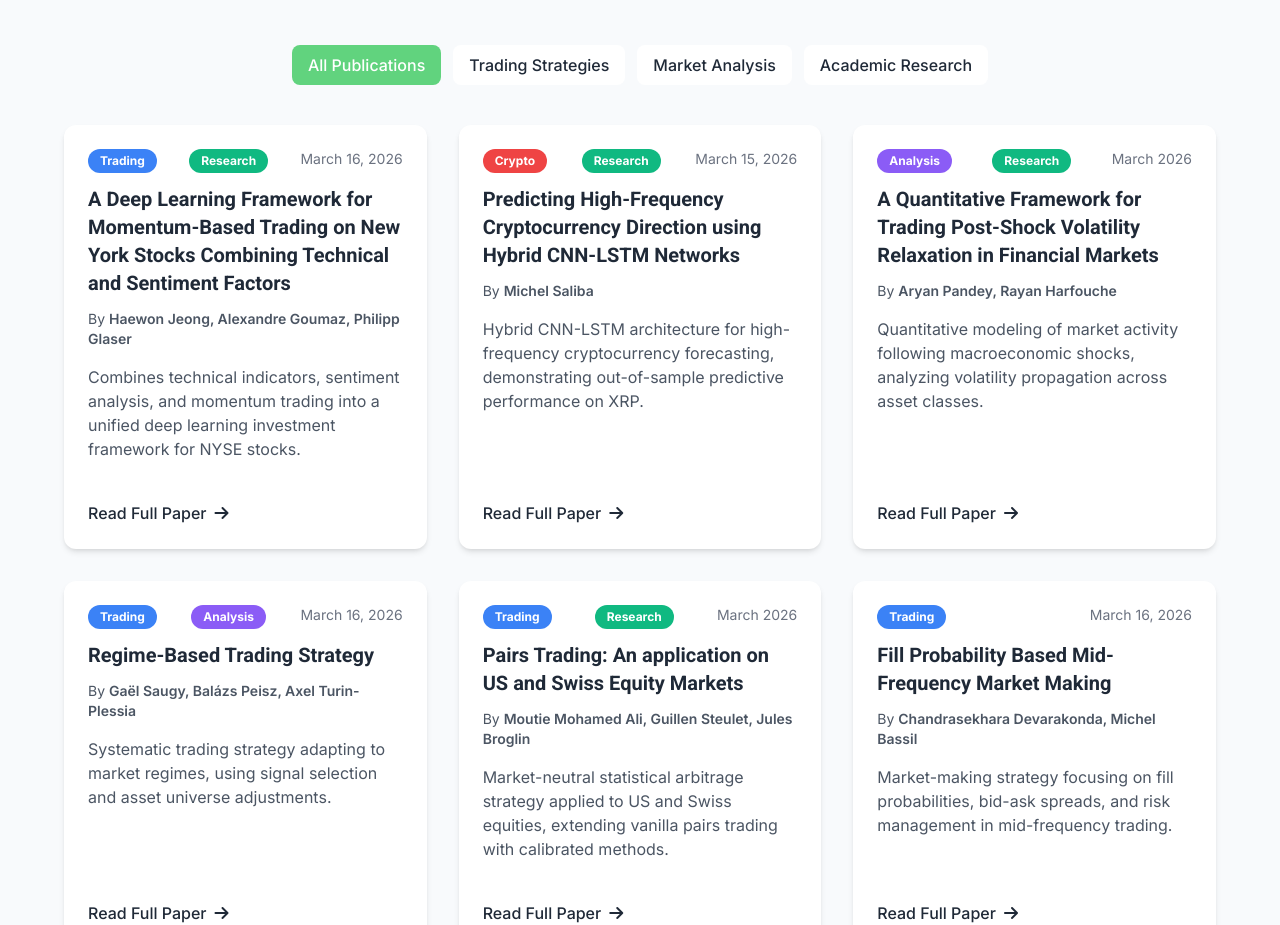
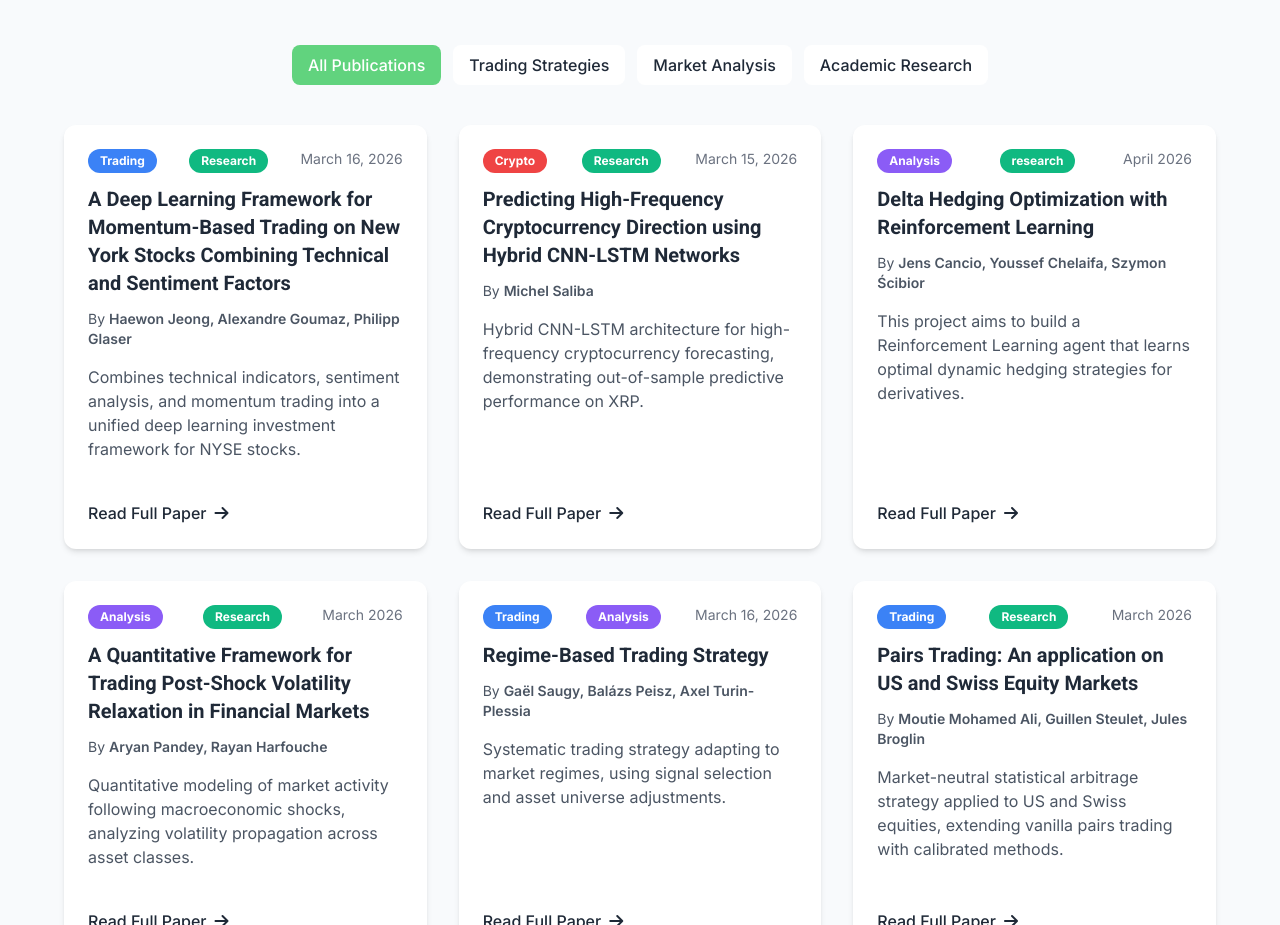
Before and after one commit to tfa-epfl/tfa-epfl.github.io, a website: page research/index.html in a window 1280 px wide. Shown: the part 3326-4251 px from the top of the page. Drawn offline with Linux system fonts and the light colour scheme.

Commit message:
added new paper Delta Hedgind Optimization with Reinforcement Learning

```diff
--- a/research/index.html
+++ b/research/index.html
@@ -558,6 +558,29 @@
     </div>
 
 
+    <div class="fade-in-up publication-card" data-category="research analysis">
+        <div class="bg-white dark:bg-gray-800 rounded-xl shadow-md overflow-hidden card-hover dark-transition h-full flex flex-col">
+            <div class="p-6 flex-grow">
+                <div class="flex justify-between items-start mb-3">
+                    <span class="tag-analysis text-xs font-bold px-3 py-1 rounded-full">Analysis</span>
+                    <span class="tag-research text-xs font-bold px-3 py-1 rounded-full">research</span>
+                    <span class="text-sm text-gray-500 dark:text-gray-400">April 2026</span>
+                </div>
+                <h3 class="heading-font text-xl font-bold mb-3 text-gray-800 dark:text-white">Delta Hedging Optimization with Reinforcement Learning</h3>
+                <p class="text-gray-600 dark:text-gray-300 mb-4 text-sm">
+                    By <span class="font-semibold">Jens Cancio, Youssef Chelaifa, Szymon  Ścibior</span>
+                </p>
+                <p class="text-gray-600 dark:text-gray-300 mb-4">
+				This project aims to build a Reinforcement Learning agent that learns optimal dynamic hedging strategies for derivatives.
+                </p>
+            </div>
+            <div class="px-6 pb-6 pt-0">
+                <a href="papers/rl_hedging_DOC.pdf" target="_blank" class="inline-flex items-center text-green-accent font-medium group">
+                    Read Full Paper <i class="fas fa-arrow-right ml-2 group-hover:ml-4 transition-all duration-300"></i>
+                </a>
+            </div>
+        </div>
+    </div>
 
 
     <!-- Publication 4 -->
```
Also changed, not shown: 1 other file.
